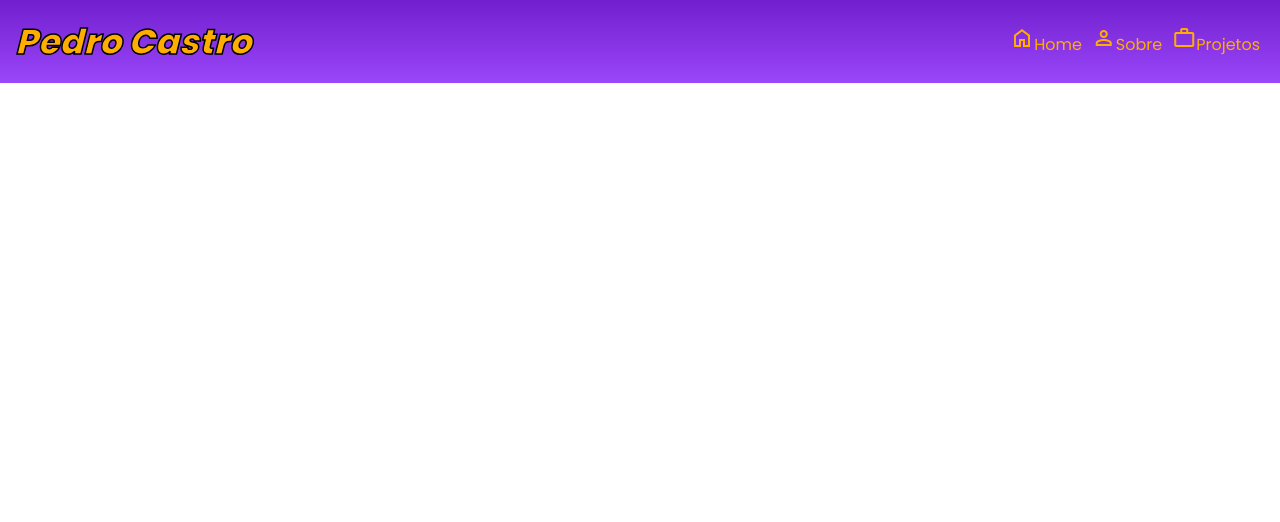
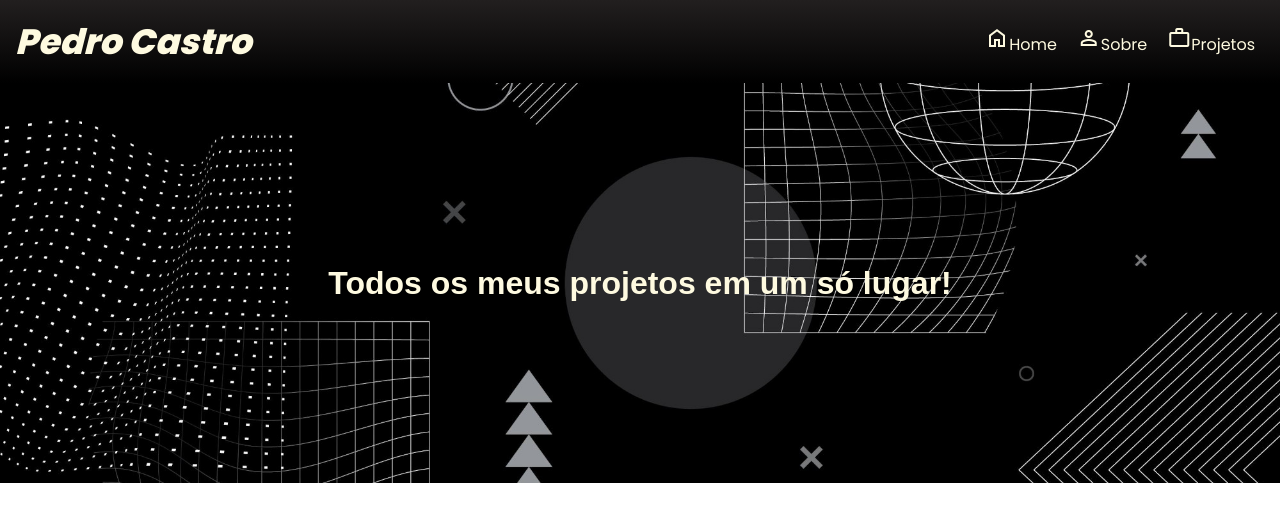
Before and after one commit to Pedro-Castr/Portfolio-PedroCastro, a plain HTML site: page index.html in a window 1280 px wide. Drawn offline with nearby package versions, Linux system fonts and the light colour scheme.

Commit message:
Adicionei imagem

```diff
--- a/estilos/media-query.css
+++ b/estilos/media-query.css
@@ -13,6 +13,16 @@
 
     nav > ul#menu {
         display: flex;
+        flex-direction: row;
+    }
+
+    article#imagem-topo {
+        background-image: url(../imagens/Fundo-topo-G.jpg);
+        height: 400px;
+    }
+
+    nav > ul > li {
+        padding: 10px;
     }
 
 }
@@ -30,5 +40,15 @@
 
     nav > ul#menu {
         display: flex;
+        flex-direction: row;
+    }
+
+    article#imagem-topo {
+        background-image: url(../imagens/Fundo-topo-G.jpg);
+        height: 400px;
+    }
+
+    nav > ul > li {
+        padding: 10px;
     }
 }
--- a/estilos/style.css
+++ b/estilos/style.css
@@ -1,4 +1,8 @@
 @charset "UTF-8";
+
+/* Atribuições
+Imagem topo: Image by <a href="https://www.freepik.com/free-vector/flat-abstract-wireframe-background_15517732.htm#page=2&query=cyber%20shapes&position=29&from_view=search&track=ais&uuid=2d12ff30-f095-461d-bb22-df4d9e2e5545">Freepik</a>
+*/
 
 @font-face {
     font-family: "PoppinsT";
@@ -23,7 +27,7 @@ header {
     display: flex;
     flex-direction: column;
     align-items: center;
-    background-image: linear-gradient(to bottom, #711fce, #9a46fa);
+    background-image: linear-gradient(to bottom, #221f1f, #000000);
 }
 
 header > h1 {
@@ -34,9 +38,7 @@ header > h1 {
 }
 
 header > h1 > a {
-    -webkit-text-stroke-width: 1.5px;
-    -webkit-text-stroke-color: #000000;
-    color: #ffae00;
+    color: #fefae0;
     text-decoration: none;
 }
 
@@ -52,7 +54,7 @@ nav {
 }
 
 nav > span {
-    color: #ffae00;
+    color: #fefae0;
     padding: 10px 15px;
 }
 
@@ -61,13 +63,12 @@ nav > span:hover {
 }
 
 nav > ul > li {
-    padding: 5px;
     text-align: start;
 }
 
 nav > ul > li:hover {
     text-decoration: underline;
-    color: #ffae00;
+    color: #fefae0;
 }
 
 ul#menu {
@@ -76,6 +77,25 @@ ul#menu {
 
 header > nav > ul > li > a {
     font-family: "Poppins";
-    color: #ffae00;
+    color: #fefae0;
     text-decoration: none;
 }
+
+article#imagem-topo {
+    display: flex;
+    justify-content: center;
+    align-items: center;
+    background-image: url(../imagens/Fundo-topo-P.jpg);
+    background-size: cover;
+    background-position: center center;
+    background-repeat: no-repeat;
+    width: 100vw;
+    height: 350px;
+}
+
+article#imagem-topo > h2 {
+    text-align: center;
+    padding: 30px;
+    color: #fefae0;
+    font-size: 2em;
+}
--- a/index.html
+++ b/index.html
@@ -6,7 +6,7 @@
     <link rel="stylesheet" href="estilos/style.css">
     <link rel="stylesheet" href="estilos/media-query.css">
     <link rel="stylesheet" href="https://fonts.googleapis.com/css2?family=Material+Symbols+Outlined:opsz,wght,FILL,GRAD@24,400,0,0" />
-    <script src="JS/javascript.js"></script>
+    <script src="JS/calc.js"></script>
     <title>Portfolio - Home</title>
 </head>
 <body>
@@ -24,5 +24,8 @@
             </ul>
         </nav>
     </header>
+    <article id="imagem-topo">
+        <h2>Todos os meus projetos em um só lugar!</h2>
+    </article>
 </body>
 </html>
```
Also changed, not shown: JS/calc.js (renamed from JS/javascript.js), imagens/Fundo-topo-G.jpg (added), imagens/Fundo-topo-P.jpg (added).
